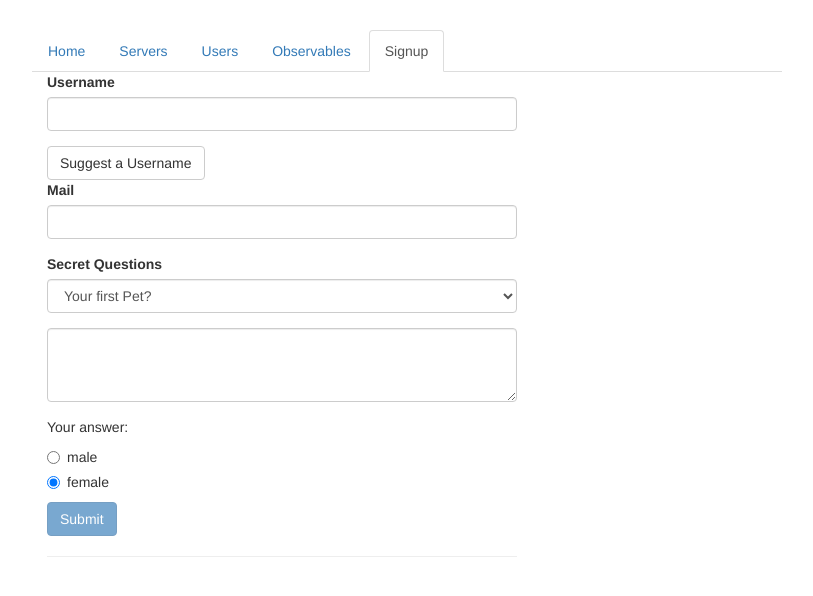
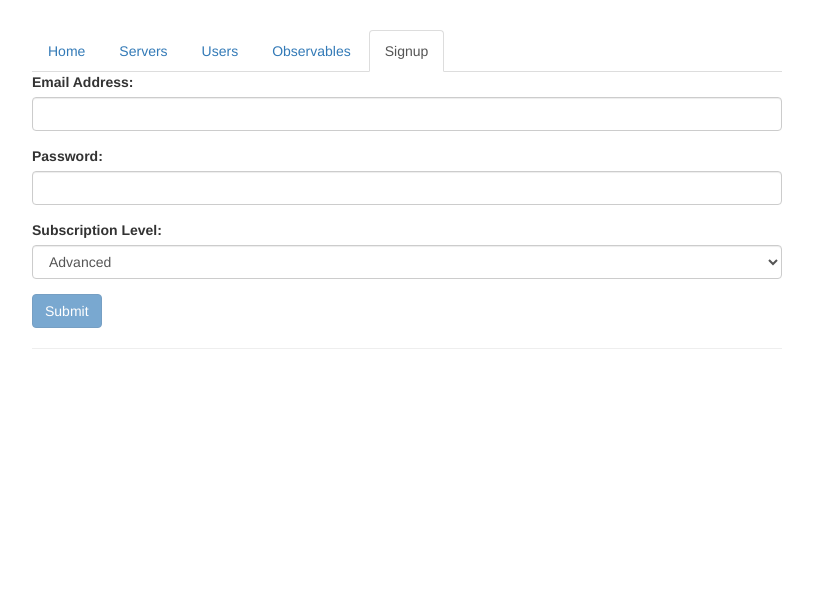
Before and after one commit to rinebob/cmp-databinding-start, an Angular app: page /signup in a window 1280 px wide. Shown: the top 596 px of the page, without its empty margins (233-1046 px from the left). Built offline with nearby package versions, Linux system fonts and the light colour scheme.

Commit message:
completed template-driven forms assignment

```diff
--- a/src/app/signup/signup.component.html
+++ b/src/app/signup/signup.component.html
@@ -1,4 +1,64 @@
 
+<!-- TEMPLATE-DRIVEN FORMS ASSIGNMENT -->
+<div>
+  <form #f="ngForm" (ngSubmit)="onFormSubmit()">
+    <div class="form-group">
+      <label for="email">Email Address:</label>
+      <input
+      type="text"
+      class="form-control"
+      name="email"
+      ngModel
+      required
+      email
+      #email="ngModel">
+    </div>
+    <span class="help-block" *ngIf="!email.valid  && email.touched">Please enter a valid email address!</span>
+    <div class="form-group">
+      <label for="password">Password:</label>
+      <input
+      type="text"
+      class="form-control"
+      name="password"
+      ngModel
+      required
+      #password="ngModel">
+    </div>
+    <span class="help-block" *ngIf="!password.valid  && password.touched">Please enter a password!</span>
+    <div class="form-group">
+      <label for="subscription">Subscription Level:</label>
+      <select
+      class="form-control"
+      [ngModel]="defaultSub"
+      name="subscription"
+      required
+      #subscription="ngModel">
+        <option value="basic">Basic</option>
+        <option value="advanced">Advanced</option>
+        <option value="pro">Pro</option>
+    </select>
+    </div>
+    <span class="help-block" *ngIf="!subscription.valid  && subscription.touched">Please select a subscription!</span>
+    <button
+      class="btn btn-primary"
+      type="submit"
+      [disabled]="!f.valid">Submit</button>
+  </form>
+  <hr>
+  <div class="row" *ngIf="submitted">
+    <div class="col-xs-12">
+      <h3>Your info dude...</h3>
+      <p>Email: {{ dude.email }}</p>
+      <p>Password: {{ dude.password }}</p>
+      <p>Subscription: {{ dude.subscription }}</p>
+    </div>
+  </div>
+</div>
+
+
+<!-- TEMPLATE-DRIVEN FORMS SECTION CODE -->
+
+<!--
 <div class="col-xs-12 col-sm-10 col-md-8">
   <form (ngSubmit)="onSubmit()" #myForm="ngForm">
     <div
@@ -81,3 +141,5 @@
     </div>
   </div>
 </div>
+
+ -->
--- a/src/app/signup/signup.component.ts
+++ b/src/app/signup/signup.component.ts
@@ -8,6 +8,7 @@ import { NgForm } from '@angular/forms';
 })
 export class SignupComponent implements OnInit {
   @ViewChild('myForm', {static: false}) signupForm: NgForm;
+  @ViewChild('f', {static: false}) dudeForm: NgForm;
 
   defaultQuestion = 'pet';
   answer = '';
@@ -20,6 +21,14 @@ export class SignupComponent implements OnInit {
     gender: ''
   };
   submitted = false;
+
+  // subscriptions = ['Basic', 'Advanced', 'Pro'];
+  defaultSub = 'advanced';
+  dude = {
+    email: '',
+    password: '',
+    subscription: ''
+  }
 
   constructor() { }
 
@@ -60,4 +69,13 @@ export class SignupComponent implements OnInit {
     this.signupForm.reset();
   }
 
+  onFormSubmit(){
+    this.dude.email = this.dudeForm.value.email;
+    this.dude.password = this.dudeForm.value.password;
+    this.dude.subscription = this.dudeForm.value.subscription;
+    console.log("dude: ",this.dude);
+    this.submitted = true;
+    this.dudeForm.reset();
+  }
+
 }
```
